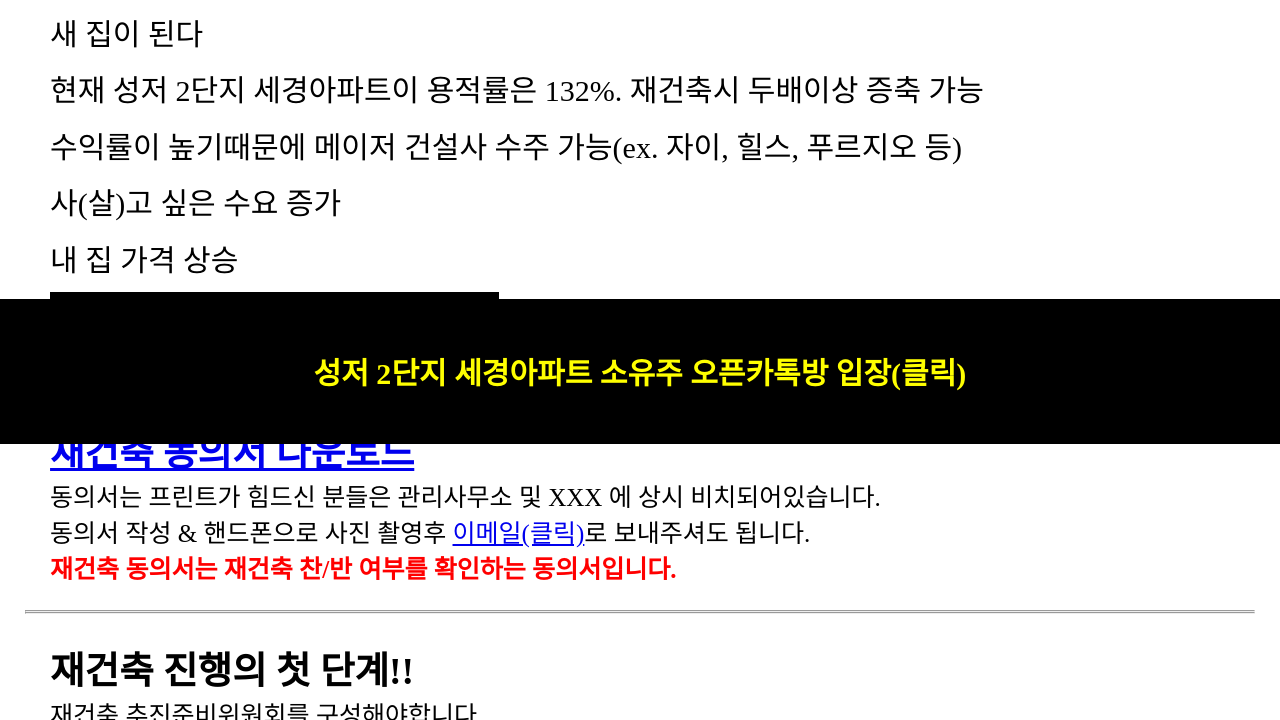
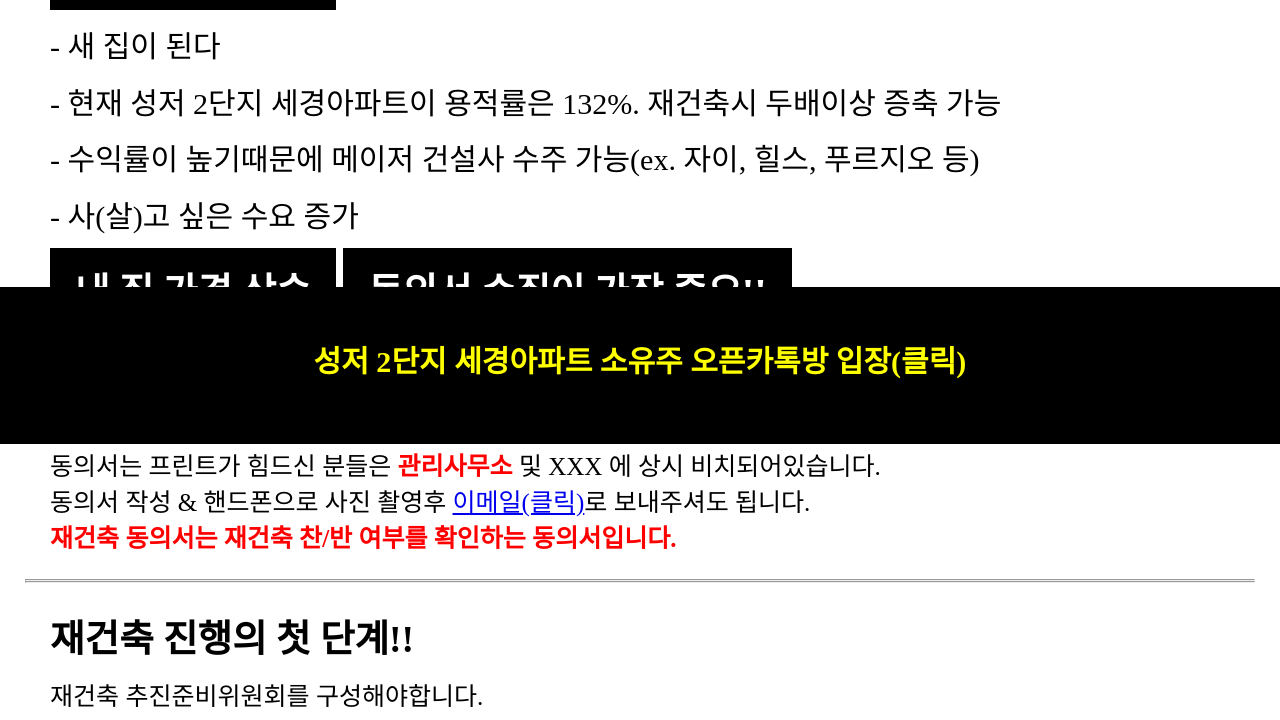
Before and after one commit to limssong/sk, a plain HTML site: page index.html in a window 1280 px wide. Shown: the part 356-1076 px from the top of the page. Drawn offline with Linux system fonts and the light colour scheme.

Commit message:
Update index.html

```diff
--- a/index.html
+++ b/index.html
@@ -14,7 +14,7 @@
     footer { position:sticky; left:0; width:100%; padding:2rem 0; font-size:0.8rem; background:black; text-align:center; z-index:1; }
     header a,
     footer a { color:yellow; text-decoration:none; }
-    h2 { margin:2rem 0 0; }
+    h2 { margin:2rem 0 0; padding-bottom:0.5rem; }
     h2:first-child { margin:0; }
     header { top:0; }
     footer { bottom:0; }
@@ -39,17 +39,17 @@
           <h2>재건축시 좋은점</h2>
           <ol>
             <li class="p">내 집 가격 상승</li>
-            <li>새 집이 된다</li>
-            <li>현재 성저 2단지 세경아파트이 용적률은 132%. 재건축시 두배이상 증축 가능</li>
-            <li>수익률이 높기때문에 메이저 건설사 수주 가능(ex. 자이, 힐스, 푸르지오 등)</li>
-            <li>사(살)고 싶은 수요 증가</li>
-            <li>내 집 가격 상승</li>
+            <li>- 새 집이 된다</li>
+            <li>- 현재 성저 2단지 세경아파트이 용적률은 132%. 재건축시 두배이상 증축 가능</li>
+            <li>- 수익률이 높기때문에 메이저 건설사 수주 가능(ex. 자이, 힐스, 푸르지오 등)</li>
+            <li>- 사(살)고 싶은 수요 증가</li>
+            <li class="p">내 집 가격 상승</li>
             <li class="p">동의서 수집이 가장 중요!!</li>
           </ol>
         </div>
         <div class="contents download">
-          <h2><a href="agree.pdf" title="재건축 동의서 다운로드" download>재건축 동의서 다운로드</a></h2>
-          <p>동의서는 프린트가 힘드신 분들은 관리사무소 및 XXX 에 상시 비치되어있습니다.</p>
+          <h2><a href="agree.pdf" title="재건축 동의서 다운로드" download>재건축 동의서 다운로드(클릭)</a></h2>
+          <p>동의서는 프린트가 힘드신 분들은 <span class="txt-red bold">관리사무소</span> 및 XXX 에 상시 비치되어있습니다.</p>
           <p>동의서 작성 & 핸드폰으로 사진 촬영후 <a href="mailto:seongjeo2sk@gmail.com?subject=재건축 동의서&body=동의서 사진 파일 첨부 필히 부탁드립니다." title="이메일 보내기">이메일(클릭)</a>로 보내주셔도 됩니다.</p>
           <p class="txt-red bold">재건축 동의서는 재건축 찬/반 여부를 확인하는 동의서입니다.</p>
         </div>
```
